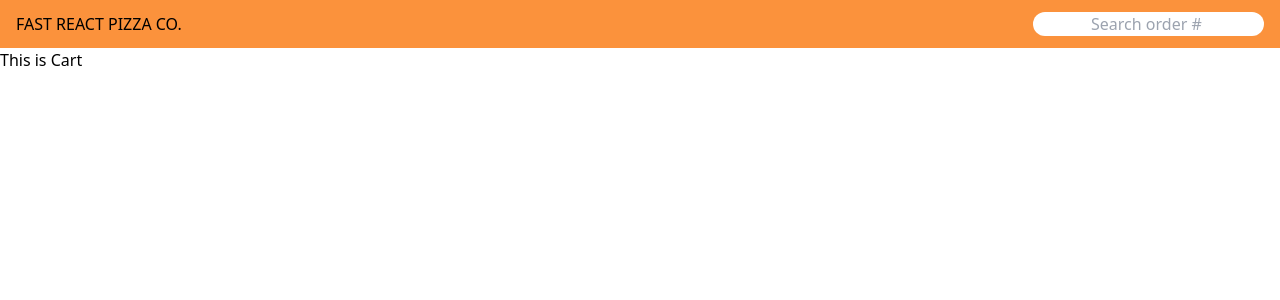
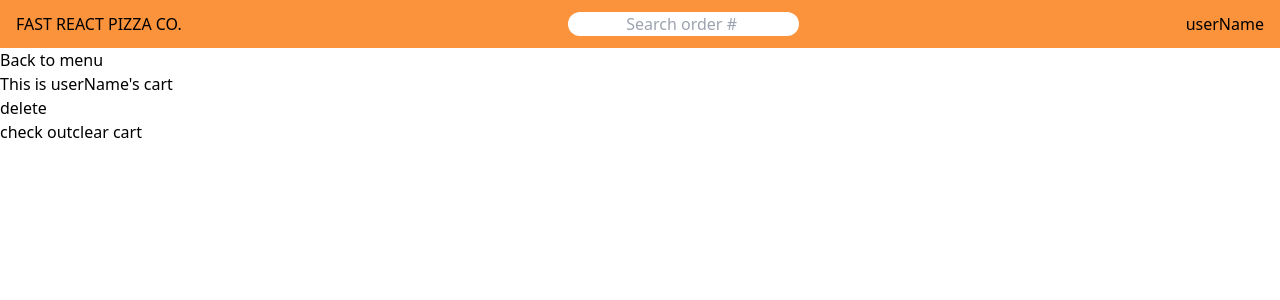
Before and after one commit to yymengduuu/React-Pizza, a React (Create React App) app: page /Cart in a window 1280 px wide. Shown: the top 300 px of the page. Built offline with nearby package versions, Linux system fonts and the light colour scheme.

Commit message:
cart update

```diff
--- a/src/UI/Header.jsx
+++ b/src/UI/Header.jsx
@@ -6,6 +6,8 @@ export default function Header() {
         className="bg-white rounded-full text-stone-100 text-center"
         placeholder="Search order # "
       />
+      <p>userName</p>
+      {/* replace with userName from redux store */}
     </header>
   );
 }
--- a/src/features/Cart/Cart.jsx
+++ b/src/features/Cart/Cart.jsx
@@ -1,7 +1,15 @@
 export default function Cart() {
   return (
     <div>
-      <p>This is Cart</p>
+      <button>Back to menu</button>
+      <p>This is userName's cart</p>
+      {/* replace with userName from redux store */}
+      <ul>
+        <li></li>
+        <button>delete</button>
+      </ul>
+      <button>check out</button>
+      <button>clear cart</button>
     </div>
   );
 }
--- a/src/features/Menu/MenuItem.jsx
+++ b/src/features/Menu/MenuItem.jsx
@@ -1,16 +1,22 @@
+import { useState } from "react";
+
 export default function MenuItem({ pizza }) {
   const { imageUrl, name, ingredients, unitPrice, soldOut } = pizza;
+  const [addedToCart, setAddedToCart] = useState(false);
 
   const handleAdd = (e) => {
     e.preventDefault();
-    console.log("Add to cart clicked for:", name);
     // Here you would typically dispatch an action to add the item to the cart
   };
 
   return (
     <div>
       <li className="grid grid-cols-[auto_1fr_auto] gap-10 py-4 items-center border-b border-gray-300">
-        <img src={imageUrl} alt={name} />
+        <img
+          className={`h-36 ${soldOut ? "opacity-70 grayscale" : ""}`}
+          src={imageUrl}
+          alt={name}
+        />
         <div className="font-serif">
           <p className="font-bold text-2xl text-stone-900">{name}</p>
           <p className="py-4 text-lg text-stone-600">
@@ -22,13 +28,15 @@ export default function MenuItem({ pizza }) {
             <p className="py-5 text-stone-700">$ {unitPrice}.00</p>
           )}
         </div>
-        <button
-          className="uppercase bg-stone-700 text-white rounded-full px-4 py-3 text-sm "
-          onClick={handleAdd}
-          disabled={soldOut}
-        >
-          {soldOut ? "sold out" : "add to cart"}
-        </button>
+
+        {!soldOut && (
+          <button
+            className="uppercase rounded-full px-4 py-3 text-sm min-w-[120px] text-center bg-stone-700 text-white"
+            onClick={handleAdd}
+          >
+            {addedToCart ? "delete" : "add to cart"}
+          </button>
+        )}
       </li>
     </div>
   );
```
